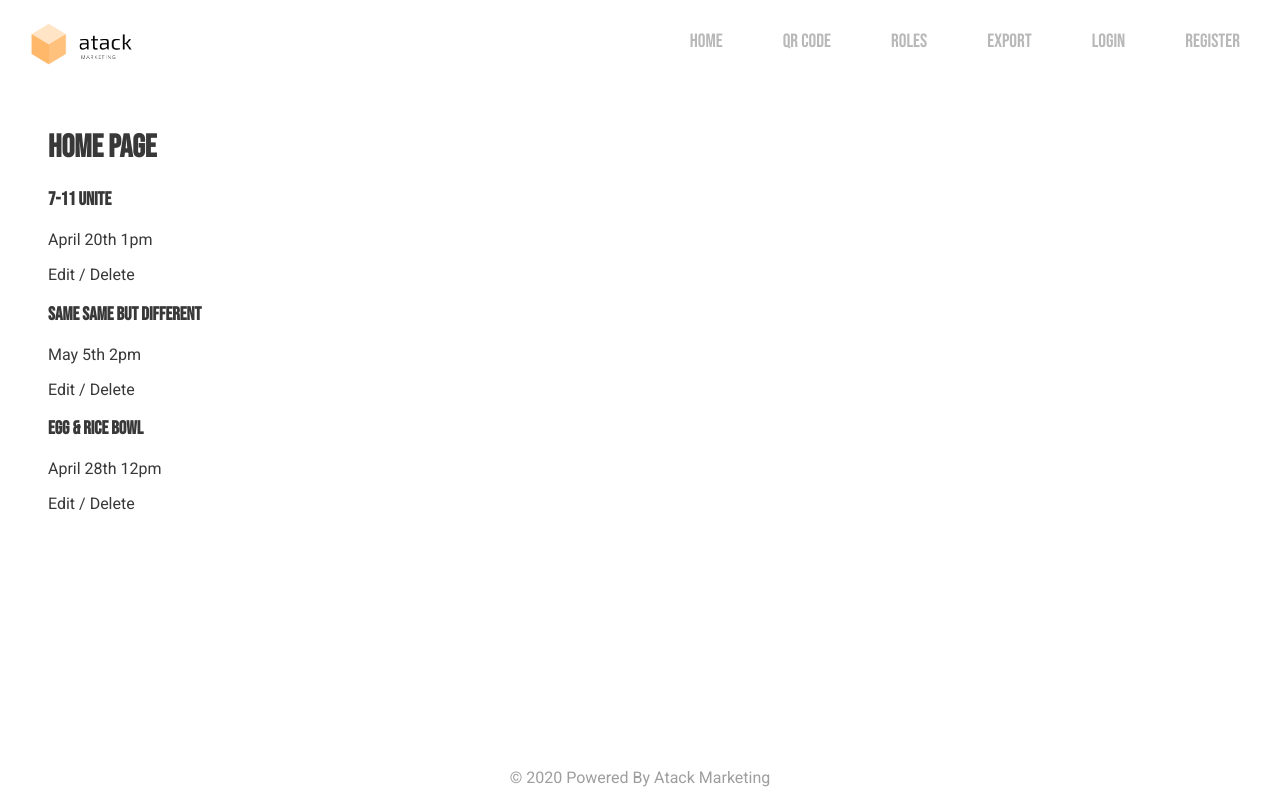
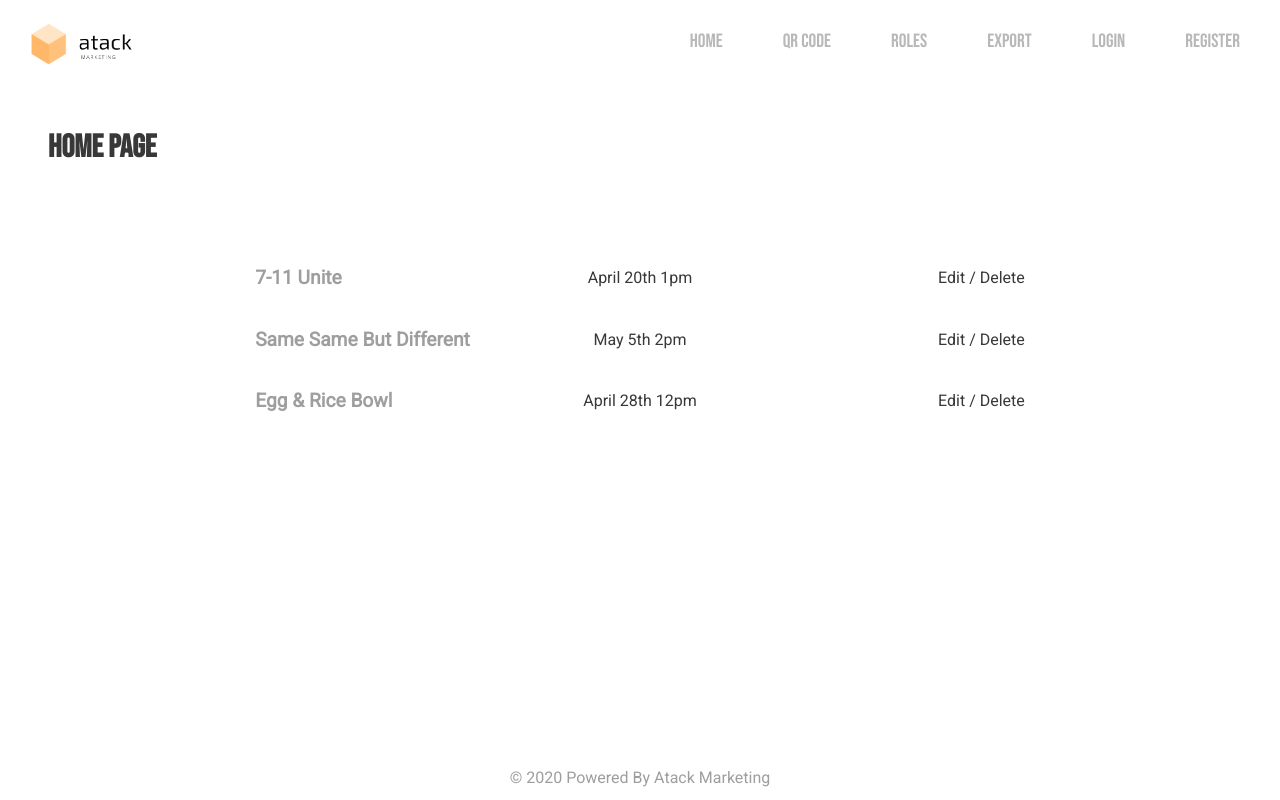
Before and after one commit to albertkozak/MarketingWeb, a React (Create React App) app in the folder atack-marketing/: page / in a window 1280 px wide. Built offline with nearby package versions, Linux system fonts and the light colour scheme; a web font is replaced by a local one.

Commit message:
added VERY base styles to Event Lists

```diff
--- /dev/null
+++ b/atack-marketing/src/styles/components/_Home.scss
@@ -0,0 +1,25 @@
+.wrapper {
+    margin-top: 5rem;
+}
+
+.eventItem {
+    margin: 0 auto;
+    display: grid;
+    grid-template-columns: 1fr 1fr 1fr;
+    align-items: center;
+    width: 65%;
+
+    .eventTitle {
+        font-family: $body-font;
+        font-size: 1.2rem;
+        color: $grey
+    }
+
+    .eventStartDateTime {
+        text-align: center;
+    }
+
+    .edit-del-links {
+        text-align: right;
+    }
+}
--- a/atack-marketing/src/styles/index.scss
+++ b/atack-marketing/src/styles/index.scss
@@ -10,6 +10,7 @@ body {
 
 // Component styles
 @import './components/App';
-@import './components//NavBar';
+@import './components/NavBar';
+@import './components/Home';
 @import './components/Authentication';
 @import './components/Footer';
```
